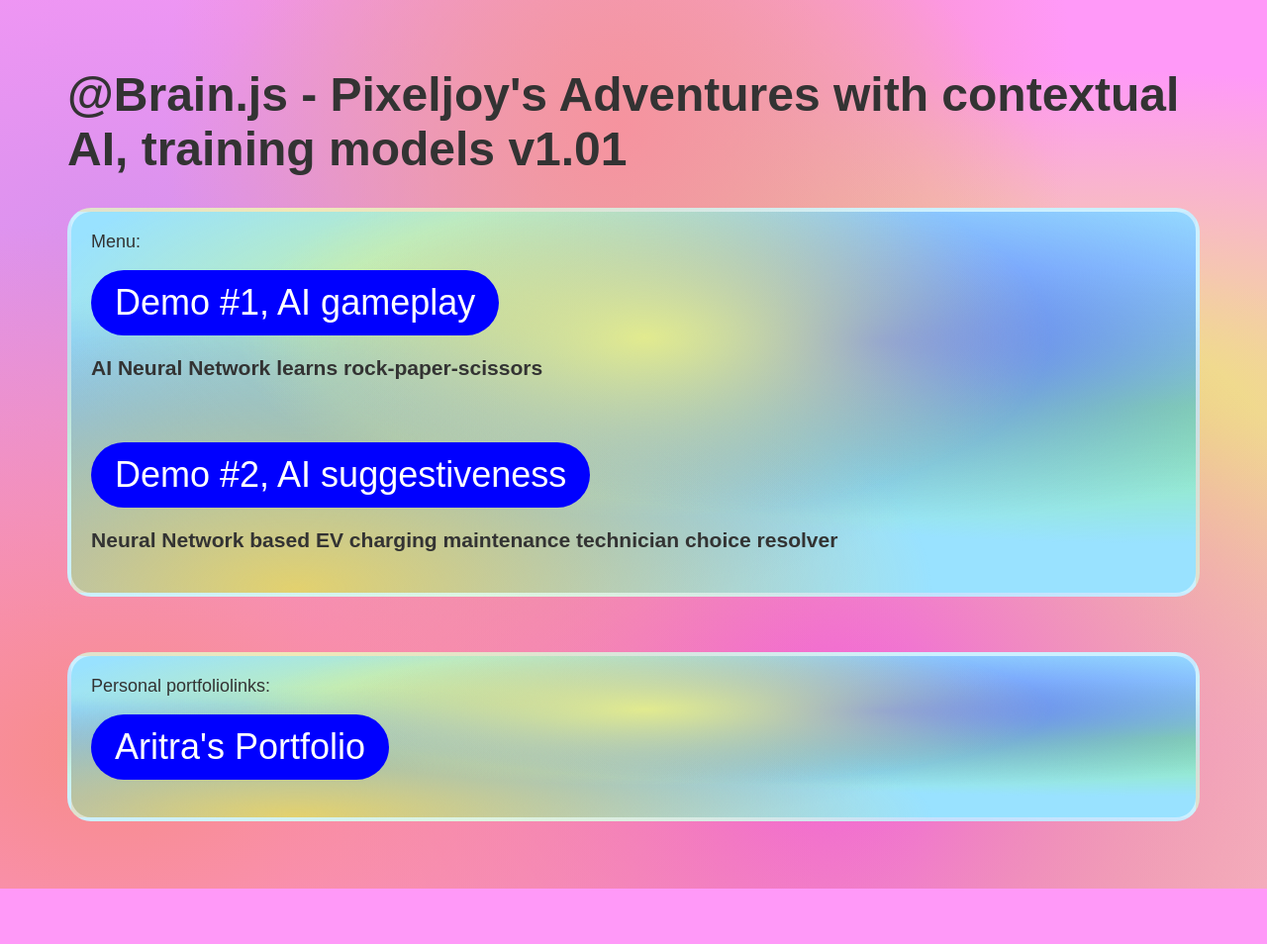
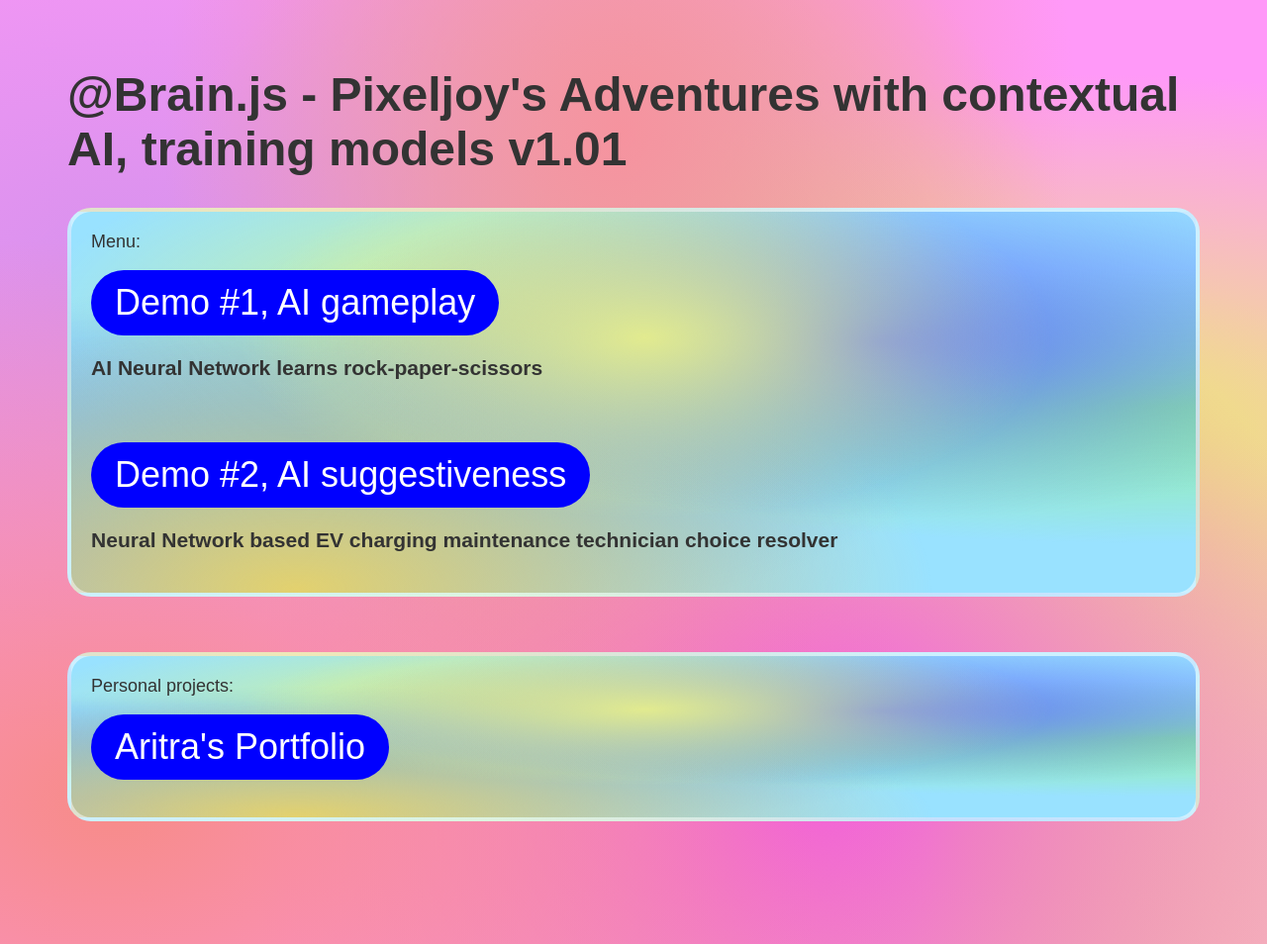
Before and after one commit to pixeljoy1/Brain_JS_pixeljoy1, a plain HTML site: page index.html in a window 1280 px wide. Shown: the whole page at 99% size. Before the commit the page ends 898 px from the top, so only its background shows below. Drawn offline with Linux system fonts and the light colour scheme; a web font is replaced by a local one.

Commit message:
Add files via upload

```diff
--- a/index.html
+++ b/index.html
@@ -113,10 +113,10 @@
 </div>
 
 <br/><br/>
-<div class="gamePanel readGrad">Personal portfoliolinks:<p/>
+<div class="gamePanel readGrad">Personal projects:<p/>
 <a href="./aritraweb/index.html"><button id="Portbtn1" onclick="" class="">Aritra's Portfolio</button></a>
-
 </div>
+<br/><br/>
 
 
 
```
